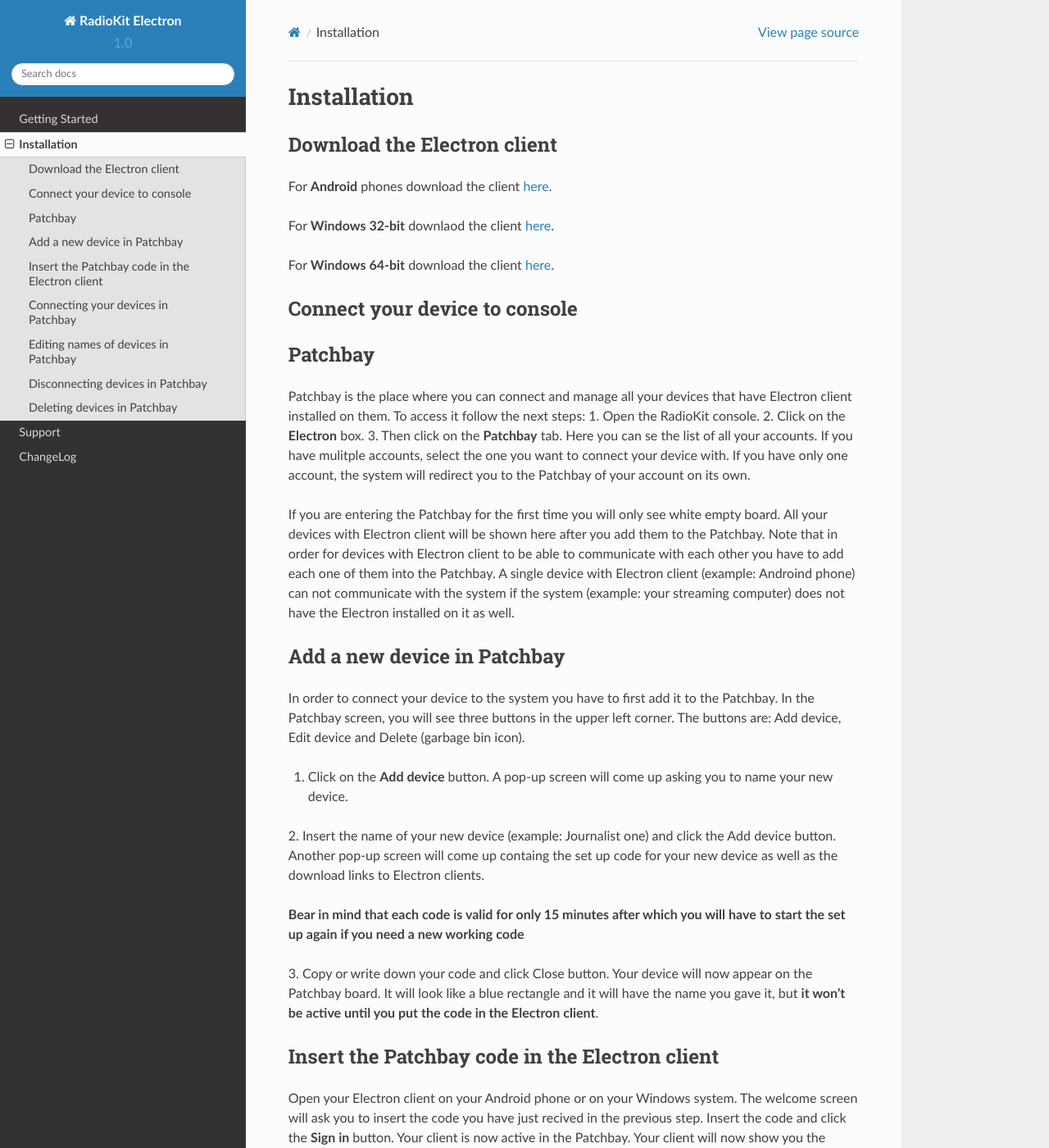
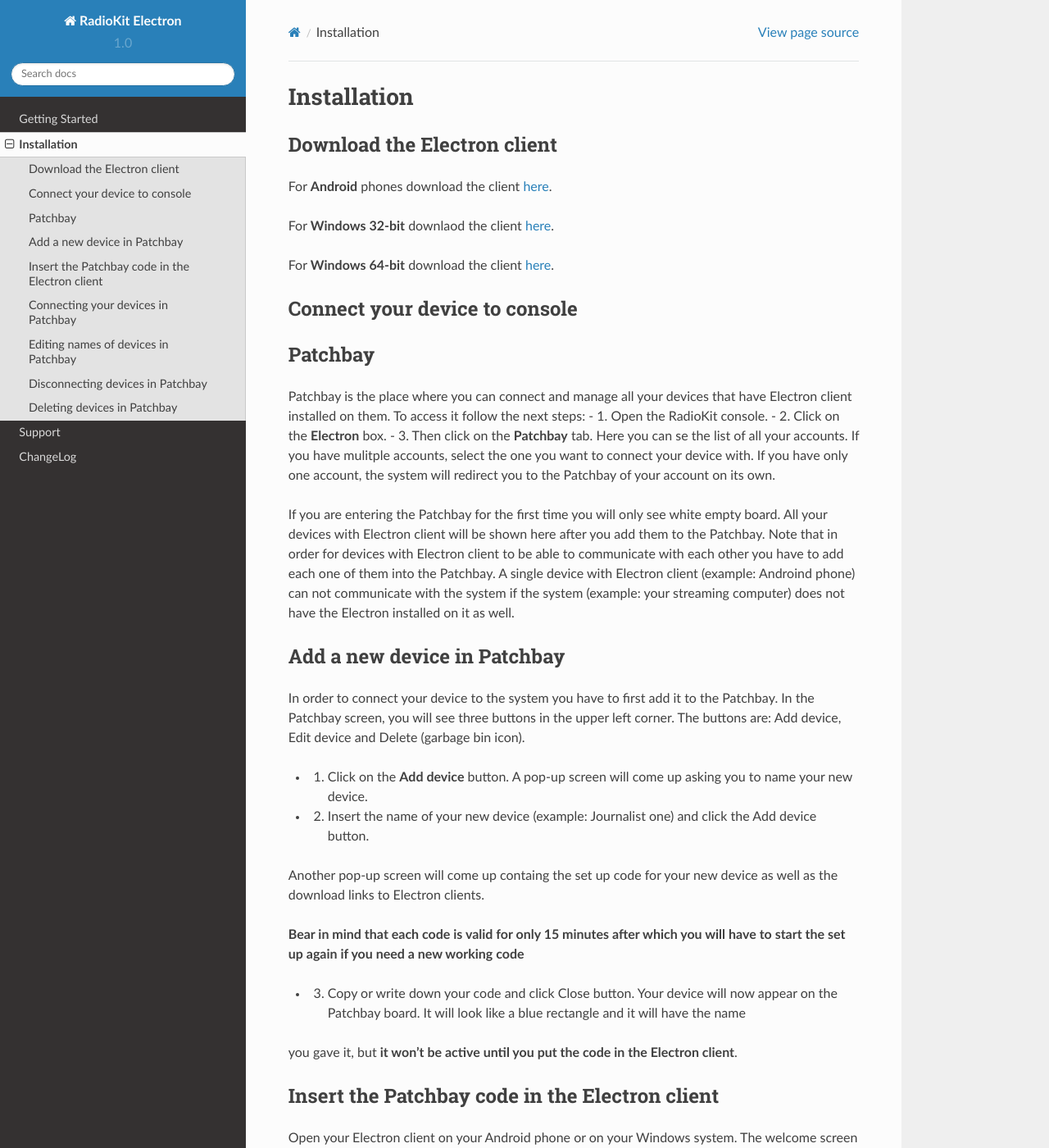
Before and after one commit to radiokit/electron-docs, a Sphinx documentation site: the page built from docs/source/installation.rst, in a window 1280 px wide and 1400 px high. Shown: the whole window at 82% size. Built offline with Sphinx 7.4.7 and the Read the Docs theme 2.0.0, drawn with Linux system fonts in a browser that asks for light colours.

Commit message:
installation.rst edited online with Bitbucket

```diff
--- a/docs/source/installation.rst
+++ b/docs/source/installation.rst
@@ -17,9 +17,9 @@
 -------------
 
 Patchbay is the place where you can connect and manage all your devices that have Electron client installed on them. To access it follow the next steps:
-1. Open the RadioKit console.
-2. Click on the **Electron** box.
-3. Then click on the **Patchbay** tab.
+- 1. Open the RadioKit console.
+- 2. Click on the **Electron** box.
+- 3. Then click on the **Patchbay** tab.
 Here you can se the list of all your accounts. If you have mulitple accounts, select the one you
 want to connect your device with. If you have only one account, the system will redirect you to the Patchbay of your account on its own.
 
@@ -33,13 +33,13 @@
 In order to connect your device to the system you have to first add it to the Patchbay. In the Patchbay screen, you will see three buttons
 in the upper left corner. The buttons are: Add device, Edit device and Delete (garbage bin icon).
 
-1. Click on the **Add device** button. A pop-up screen will come up asking you to name your new device.
-2. Insert the name of your new device (example: Journalist one) and click the Add device button.
+- 1. Click on the **Add device** button. A pop-up screen will come up asking you to name your new device.
+- 2. Insert the name of your new device (example: Journalist one) and click the Add device button.
 Another pop-up screen will come up containg the set up code for your new device as well as the download links to Electron clients.
 
 **Bear in mind that each code is valid for only 15 minutes after which you will have to start the set up again if you need a new working code**
 
-3. Copy or write down your code and click Close button. Your device will now appear on the Patchbay board. It will look like a blue rectangle and it will have the name
+- 3. Copy or write down your code and click Close button. Your device will now appear on the Patchbay board. It will look like a blue rectangle and it will have the name
 you gave it, but **it won't be active until you put the code in the Electron client**.
 
 Insert the Patchbay code in the Electron client
```
